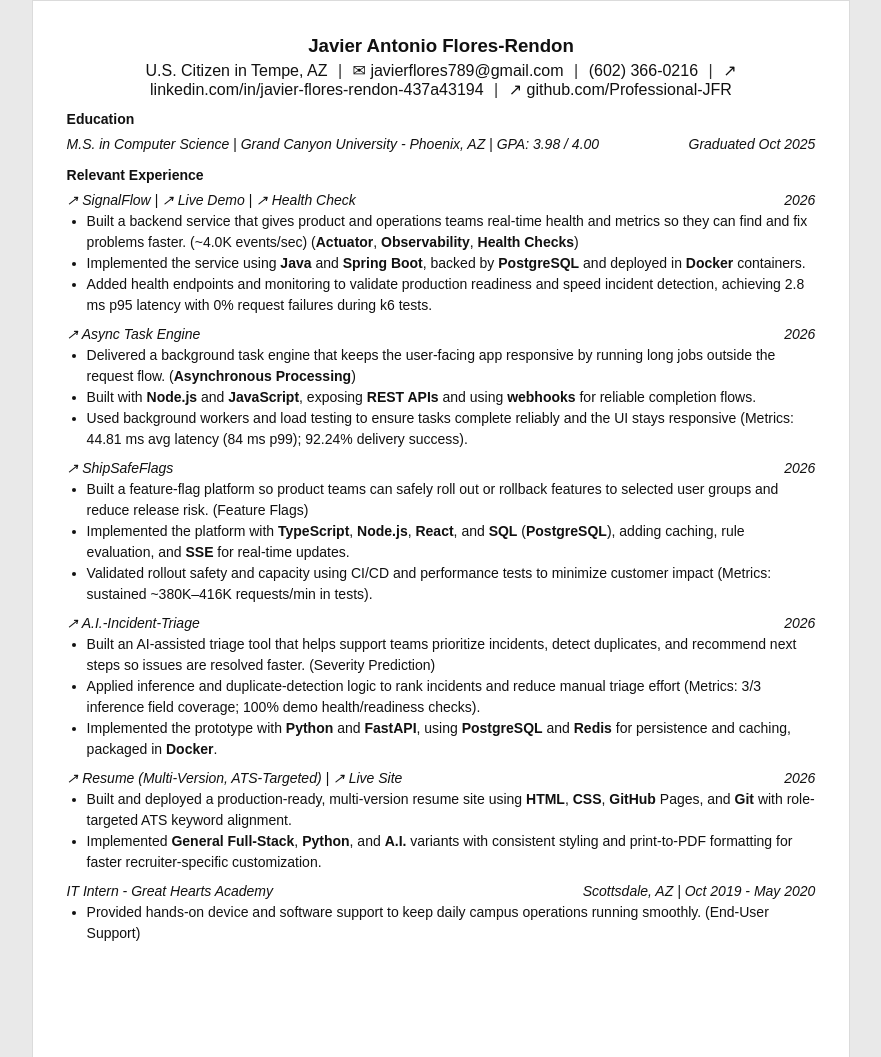
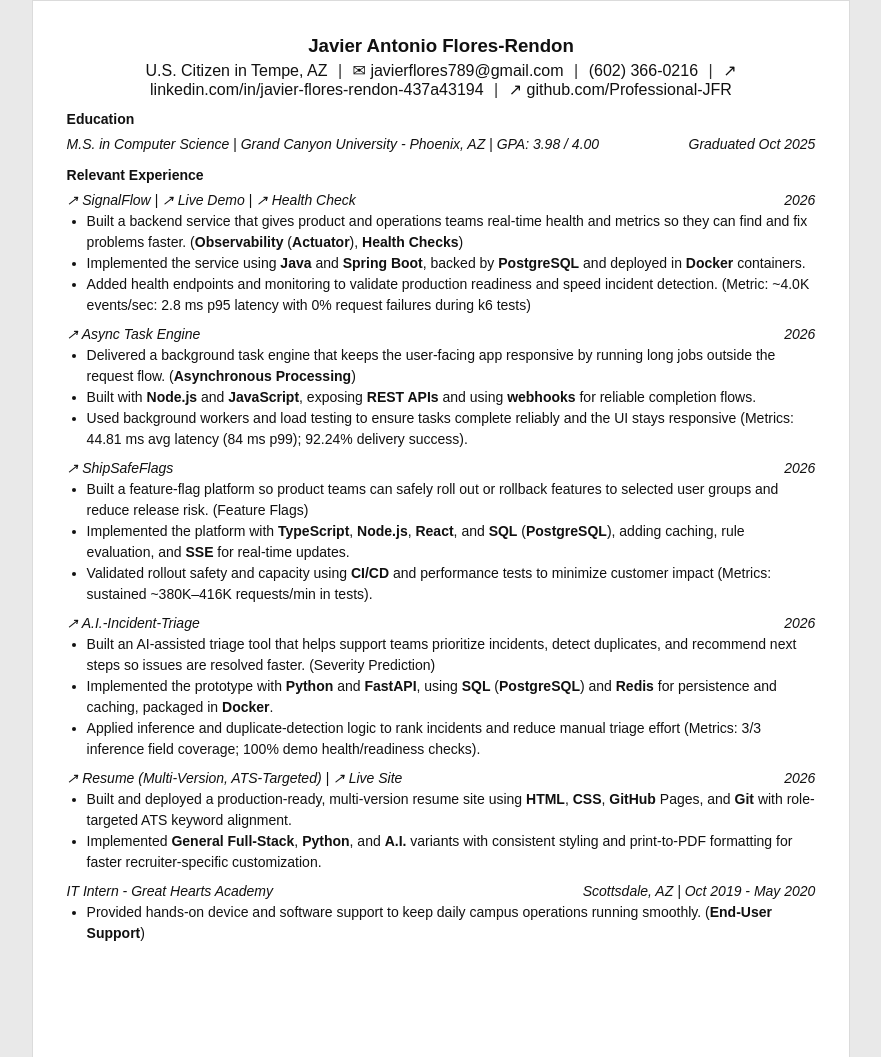
Before and after one commit to Professional-JFR/Resume, a plain HTML site: page resume-general.html in a window 1280 px wide. Shown: the part 59-1116 px from the top of the page, without its empty margins (199-1080 px from the left). Drawn offline with Linux system fonts and the light colour scheme.

Commit message:
Refine HTML content for clarity and emphasis

```diff
--- a/resume-general.html
+++ b/resume-general.html
@@ -148,9 +148,9 @@
             <span class="entry-meta">2026</span>
           </div>
           <ul>
-            <li>Built a backend service that gives product and operations teams real-time health and metrics so they can find and fix problems faster. (~4.0K events/sec) (<strong>Actuator</strong>, <strong>Observability</strong>, <strong>Health Checks</strong>)</li>
+            <li>Built a backend service that gives product and operations teams real-time health and metrics so they can find and fix problems faster. (<strong>Observability</strong> (<strong>Actuator</strong>), <strong>Health Checks</strong>)</li>
             <li>Implemented the service using <strong>Java</strong> and <strong>Spring Boot</strong>, backed by <strong>PostgreSQL</strong> and deployed in <strong>Docker</strong> containers.</li>
-            <li>Added health endpoints and monitoring to validate production readiness and speed incident detection, achieving 2.8 ms p95 latency with 0% request failures during k6 tests.</li>
+            <li>Added health endpoints and monitoring to validate production readiness and speed incident detection. (Metric: ~4.0K events/sec: 2.8 ms p95 latency with 0% request failures during k6 tests)</li>
           </ul>
         </div>
 
@@ -174,7 +174,7 @@
           <ul>
             <li>Built a feature-flag platform so product teams can safely roll out or rollback features to selected user groups and reduce release risk. (Feature Flags)</li>
             <li>Implemented the platform with <strong>TypeScript</strong>, <strong>Node.js</strong>, <strong>React</strong>, and <strong>SQL</strong> (<strong>PostgreSQL</strong>), adding caching, rule evaluation, and <strong>SSE</strong> for real-time updates.</li>
-            <li>Validated rollout safety and capacity using CI/CD and performance tests to minimize customer impact (Metrics: sustained ~380K–416K requests/min in tests).</li>
+            <li>Validated rollout safety and capacity using <strong>CI/CD</strong> and performance tests to minimize customer impact (Metrics: sustained ~380K–416K requests/min in tests).</li>
           </ul>
         </div>
 
@@ -185,8 +185,8 @@
           </div>
           <ul>
             <li>Built an AI-assisted triage tool that helps support teams prioritize incidents, detect duplicates, and recommend next steps so issues are resolved faster. (Severity Prediction)</li>
+            <li>Implemented the prototype with <strong>Python</strong> and <strong>FastAPI</strong>, using <strong>SQL</strong> (<strong>PostgreSQL</strong>) and <strong>Redis</strong> for persistence and caching, packaged in <strong>Docker</strong>.</li>
             <li>Applied inference and duplicate-detection logic to rank incidents and reduce manual triage effort (Metrics: 3/3 inference field coverage; 100% demo health/readiness checks).</li>
-            <li>Implemented the prototype with <strong>Python</strong> and <strong>FastAPI</strong>, using <strong>PostgreSQL</strong> and <strong>Redis</strong> for persistence and caching, packaged in <strong>Docker</strong>.</li>
           </ul>
         </div>
 
@@ -207,7 +207,7 @@
             <span class="entry-meta">Scottsdale, AZ | Oct 2019 - May 2020</span>
           </div>
           <ul>
-            <li>Provided hands-on device and software support to keep daily campus operations running smoothly. (End-User Support)</li>
+            <li>Provided hands-on device and software support to keep daily campus operations running smoothly. (<strong>End-User Support</strong>)</li>
           </ul>
         </div>
       </section>
```
